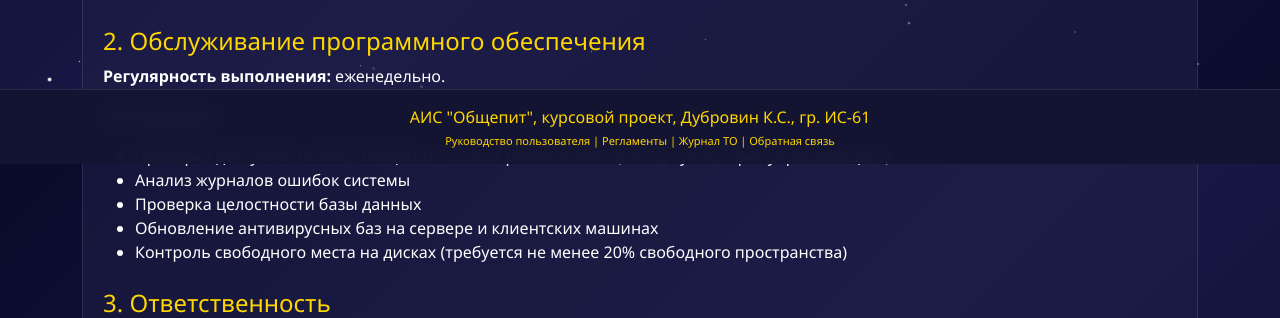
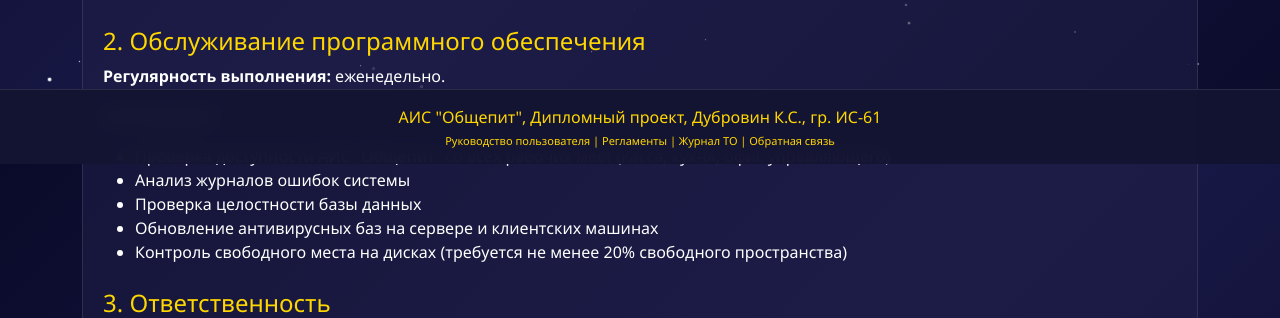
Before and after one commit to kotp2001/obshepit-ais-fixed, a Django app: page /docs/ in a window 1280 px wide. Shown: the part 636-954 px from the top of the page. Run offline with Django 4.2, Linux system fonts and the light colour scheme; parts of the project's set-up code (start-up, migrations or seed data) failed here and were passed over.

Commit message:
Update base.html

```diff
--- a/templates/base.html
+++ b/templates/base.html
@@ -287,7 +287,7 @@
 
     <div class="footer">
         <div class="container">
-            <p class="mb-0">АИС "Общепит", курсовой проект, Дубровин К.С., гр. ИС-61</p>
+            <p class="mb-0">АИС "Общепит", Дипломный проект, Дубровин К.С., гр. ИС-61</p>
             <p class="mb-0 mt-1" style="font-size: 11px;">
                 <a href="/help/">Руководство пользователя</a> |
                 <a href="/docs/">Регламенты</a> |
```
